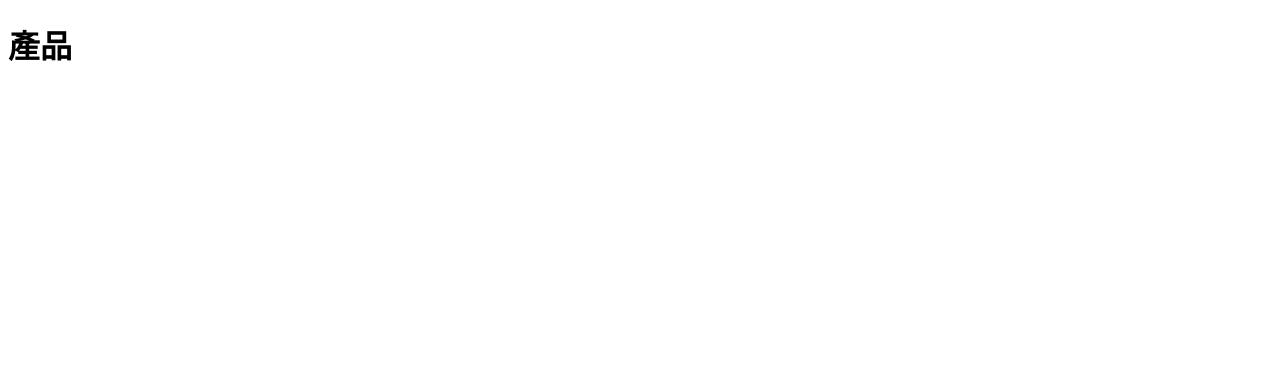
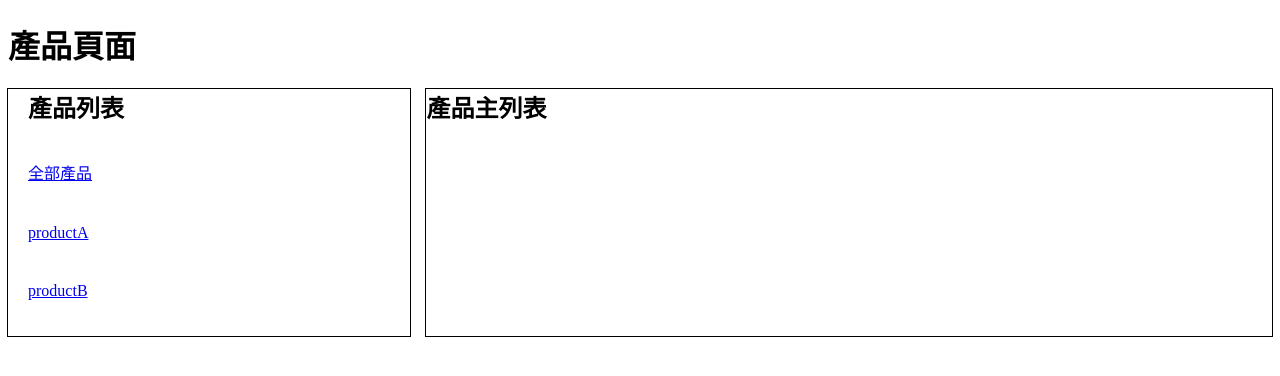
Before and after one commit to jasonlu0525/nuxt3-live-example, a Nuxt app: page /product in a window 1280 px wide. Shown: the top 376 px of the page. Built offline with nearby package versions, Linux system fonts and the light colour scheme.

Commit message:
初始化

```diff
--- a/app.vue
+++ b/app.vue
@@ -4,3 +4,9 @@
     <NuxtPage />
   </div>
 </template>
+
+<style>
+h2{
+  margin: 0;
+}
+</style>
--- a/package.json
+++ b/package.json
@@ -12,5 +12,8 @@
   "dependencies": {
     "nuxt": "^3.13.0",
     "vue": "latest"
+  },
+  "devDependencies": {
+    "sass": "^1.70.0"
   }
 }
--- a/pages/index.vue
+++ b/pages/index.vue
@@ -2,6 +2,7 @@
 
 <template>
   <h1>前台首頁</h1>
+  <NuxtLink to="/product/">前往產品列表</NuxtLink>
 </template>
 
 <style scoped></style>
--- a/pages/product.vue
+++ b/pages/product.vue
@@ -1,7 +1,55 @@
 <script setup></script>
 
 <template>
-  <h1>產品</h1>
+  <div class="container">
+    <h1>產品頁面</h1>
+    <div class="product">
+      <div class="product-category">
+        <h2>產品列表</h2>
+        <ul>
+          <li>
+            <NuxtLink to="/product/">全部產品</NuxtLink>
+          </li>
+          <li>
+            <NuxtLink to="/product/productA">productA</NuxtLink>
+          </li>
+          <li>
+            <NuxtLink to="/product/productB">productB</NuxtLink>
+          </li>
+        </ul>
+      </div>
+      <main class="product-list">
+        <NuxtPage />
+        <!-- 顯示 /product/ 下的頁面 -->
+      </main>
+    </div>
+  </div>
 </template>
 
-<style scoped></style>
+<style lang="scss" scoped>
+a {
+  margin: 20px 0;
+  display: inline-block;
+}
+.container {
+  max-width: 1320px;
+  margin: 0 auto;
+}
+.product {
+  display: flex;
+  gap: 1rem;
+  &-category {
+    width: 30%;
+    outline: 1px solid #000;
+    padding: 0 20px;
+    ul {
+      padding: 0;
+      list-style: none;
+    }
+  }
+  &-list {
+    width: 70%;
+    outline: 1px solid #000;
+  }
+}
+</style>
--- a/pages/product/index.vue
+++ b/pages/product/index.vue
@@ -1,7 +1,7 @@
 <script setup></script>
 
 <template>
-  <h1>首頁</h1>
+  <h2>產品主列表</h2>
 </template>
 
 <style scoped></style>
--- a/pages/product/detail1.vue
+++ b/pages/product/productA.vue
@@ -1,7 +1,7 @@
 <script setup></script>
 
 <template>
-  <h2>產品內頁 detail1</h2>
+  <h2>產品內頁 productA</h2>
 </template>
 
 <style scoped></style>
--- a/pages/product/detail2.vue
+++ b/pages/product/productB.vue
@@ -1,7 +1,7 @@
 <script setup></script>
 
 <template>
-  <h2>產品內頁 detail2</h2>
+  <h2>產品內頁 productB</h2>
 </template>
 
 <style scoped></style>
```
Also changed, not shown: 1 other file (tests, documents, lock files or other folders).
